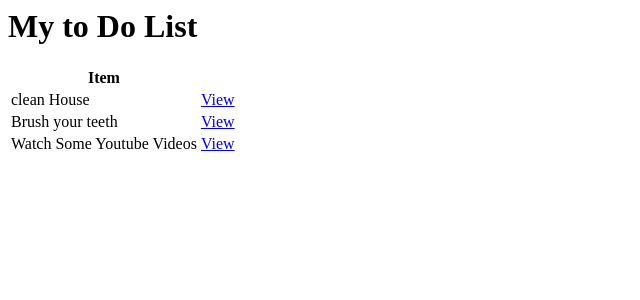
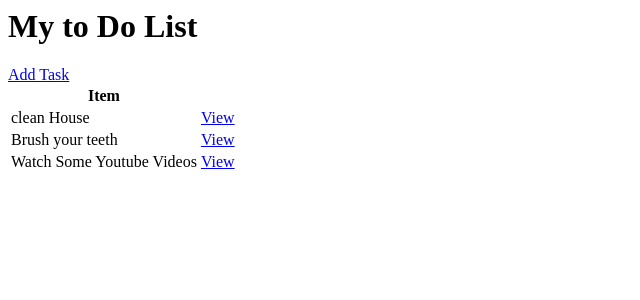
Before and after one commit to leomensah/django_todo, a Django app: page / in a window 1280 px wide. Shown: the top 300 px of the page, without its empty margins (0-640 px from the left). Run offline with Django 4.2, Linux system fonts and the light colour scheme; data comes from the database, SQL or seed files in the repository.

Commit message:
create task link added

```diff
--- a/todoClass/base/templates/base/task_list.html
+++ b/todoClass/base/templates/base/task_list.html
@@ -1,4 +1,5 @@
 <h1>My to Do List</h1>
+<a href="{% url 'task-create' %}"> Add Task </a>
 <table>
     <tr>
         <th>Item</th>
```
